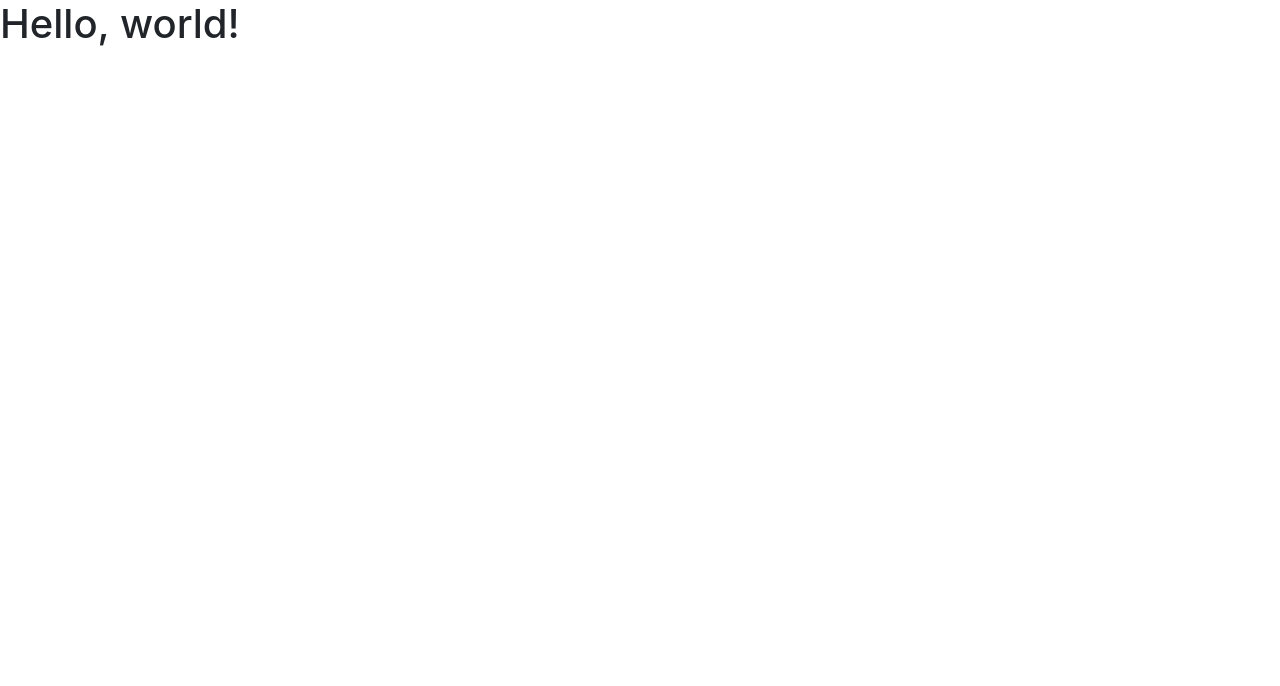
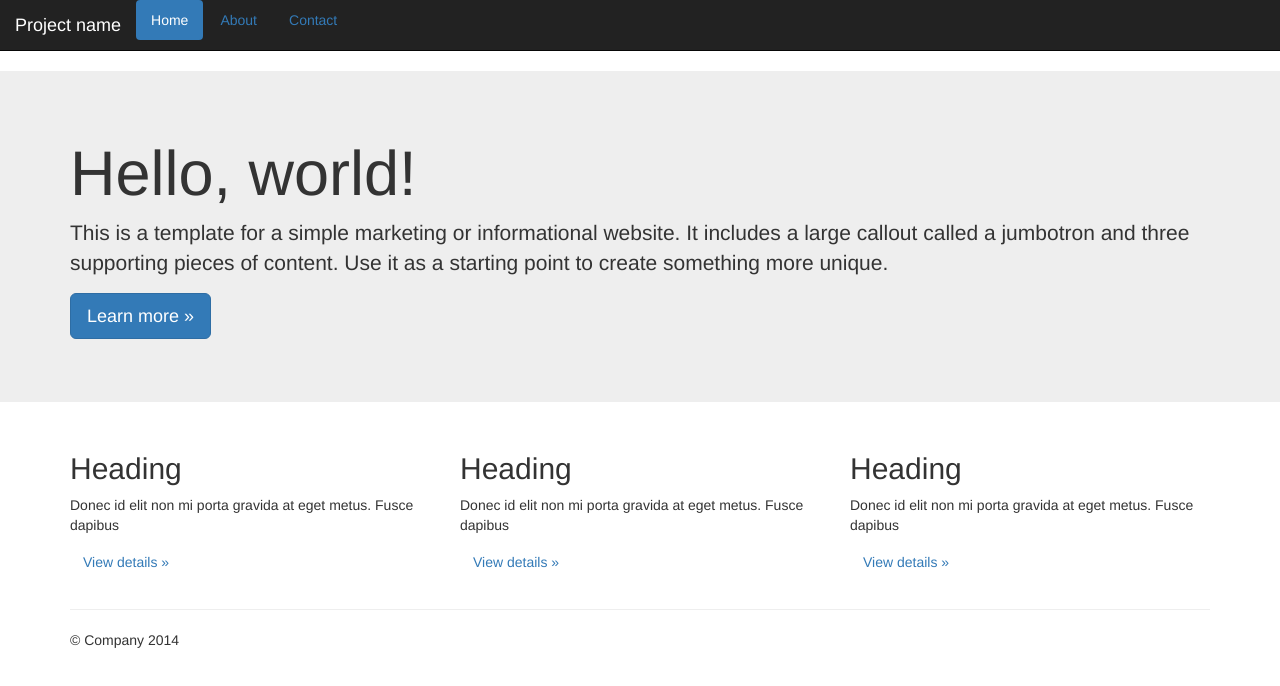
Before and after one commit to mnishiguchi/mnishiguchi_2015, a plain HTML site: page index.html in a window 1280 px wide. Drawn offline with nearby package versions, Linux system fonts and the light colour scheme.

Commit message:
Add sample BS template

```diff
--- a/index.html
+++ b/index.html
@@ -10,7 +10,65 @@
     <link rel="stylesheet" href="https://cdn.rawgit.com/twbs/bootstrap/v4-dev/dist/css/bootstrap.css">
   </head>
   <body>
-    <h1>Hello, world!</h1>
+    <nav class="navbar navbar-inverse navbar-static-top">
+      <a class="navbar-brand" href="#">Project name</a>
+      <ul class="nav nav-pills">
+        <li class="nav-item active">
+          <a class="nav-link" href="#">Home <span class="sr-only">(current)</span></a>
+        </li>
+        <li class="nav-item">
+          <a class="nav-link" href="#">About</a>
+        </li>
+        <li class="nav-item">
+          <a class="nav-link" href="#">Contact</a>
+        </li>
+      </ul>
+    </nav>
+
+    <!-- Main jumbotron for a primary marketing message or call to action -->
+    <div class="jumbotron">
+      <div class="container">
+        <h1>Hello, world!</h1>
+        <p>This is a template for a simple marketing or informational website.
+        It includes a large callout called a jumbotron and three supporting pieces of content.
+        Use it as a starting point to create something more unique.</p>
+        <p><a class="btn btn-primary btn-lg" href="#" role="button">Learn more &raquo;</a></p>
+      </div>
+    </div>
+
+    <div class="container">
+      <!-- Example row of columns -->
+      <div class="row">
+        <div class="col-md-4">
+          <h2>Heading</h2>
+          <p>Donec id elit non mi porta gravida at eget metus. Fusce dapibus</p>
+          <p><a class="btn btn-secondary" href="#" role="button">View details &raquo;</a></p>
+        </div>
+        <div class="col-md-4">
+          <h2>Heading</h2>
+          <p>Donec id elit non mi porta gravida at eget metus. Fusce dapibus</p>
+          <p><a class="btn btn-secondary" href="#" role="button">View details &raquo;</a></p>
+       </div>
+        <div class="col-md-4">
+          <h2>Heading</h2>
+          <p>Donec id elit non mi porta gravida at eget metus. Fusce dapibus</p>
+          <p><a class="btn btn-secondary" href="#" role="button">View details &raquo;</a></p>
+        </div>
+      </div>
+
+      <hr>
+
+      <footer>
+        <p>&copy; Company 2014</p>
+      </footer>
+    </div> <!-- /container -->
+
+    <!-- Bootstrap core JavaScript
+    ================================================== -->
+    <!-- Placed at the end of the document so the pages load faster -->
+    <script src="https://ajax.googleapis.com/ajax/libs/jquery/1.11.3/jquery.min.js"></script>
+    <script>window.jQuery || document.write('<script src="../../assets/js/vendor/jquery.min.js"><\/script>')</script>
+    <script src="../../dist/js/bootstrap.min.js"></script>
 
     <!-- jQuery first, then Bootstrap JS. -->
     <script src="https://ajax.googleapis.com/ajax/libs/jquery/2.1.4/jquery.min.js"></script>
```
